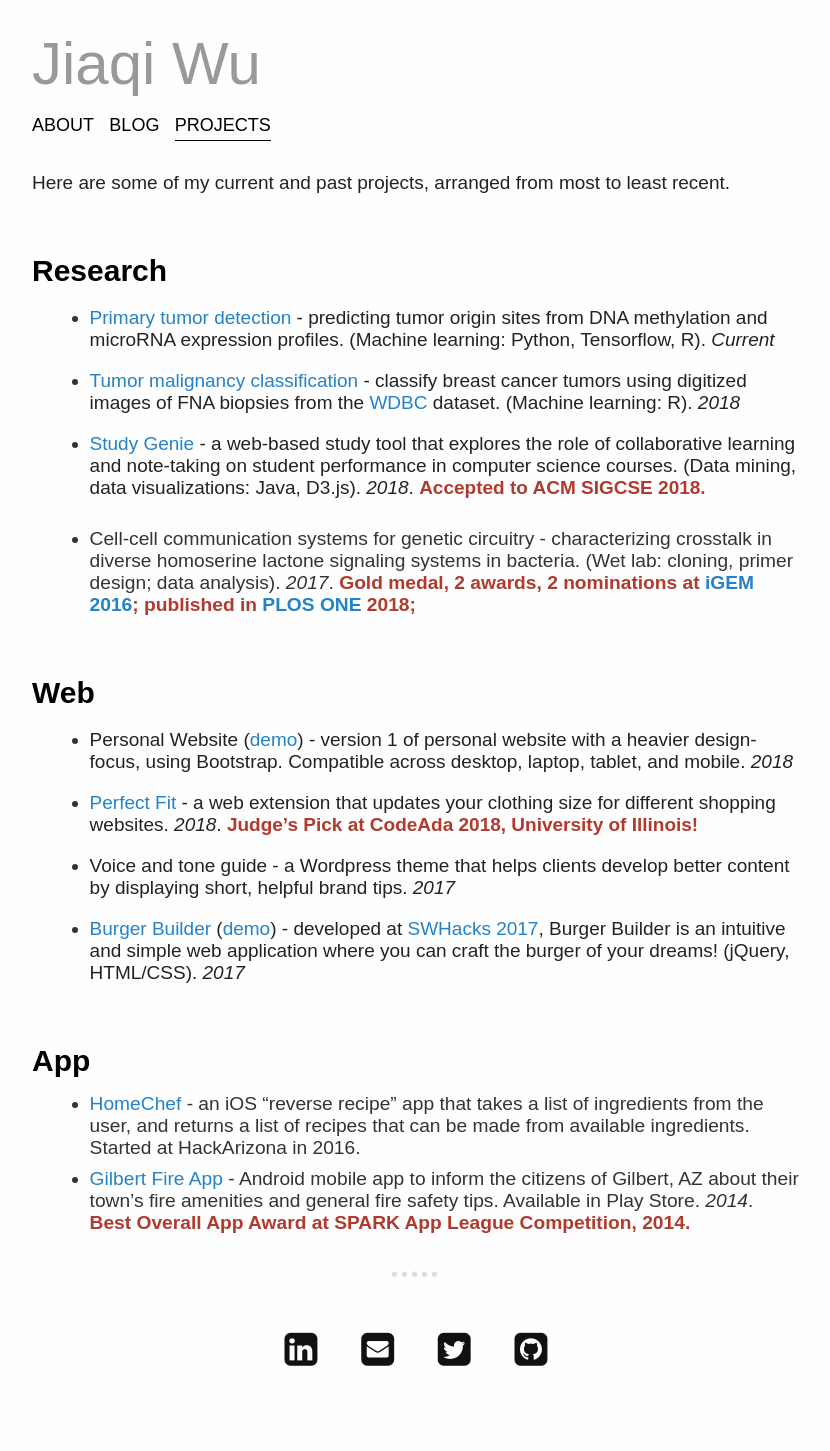
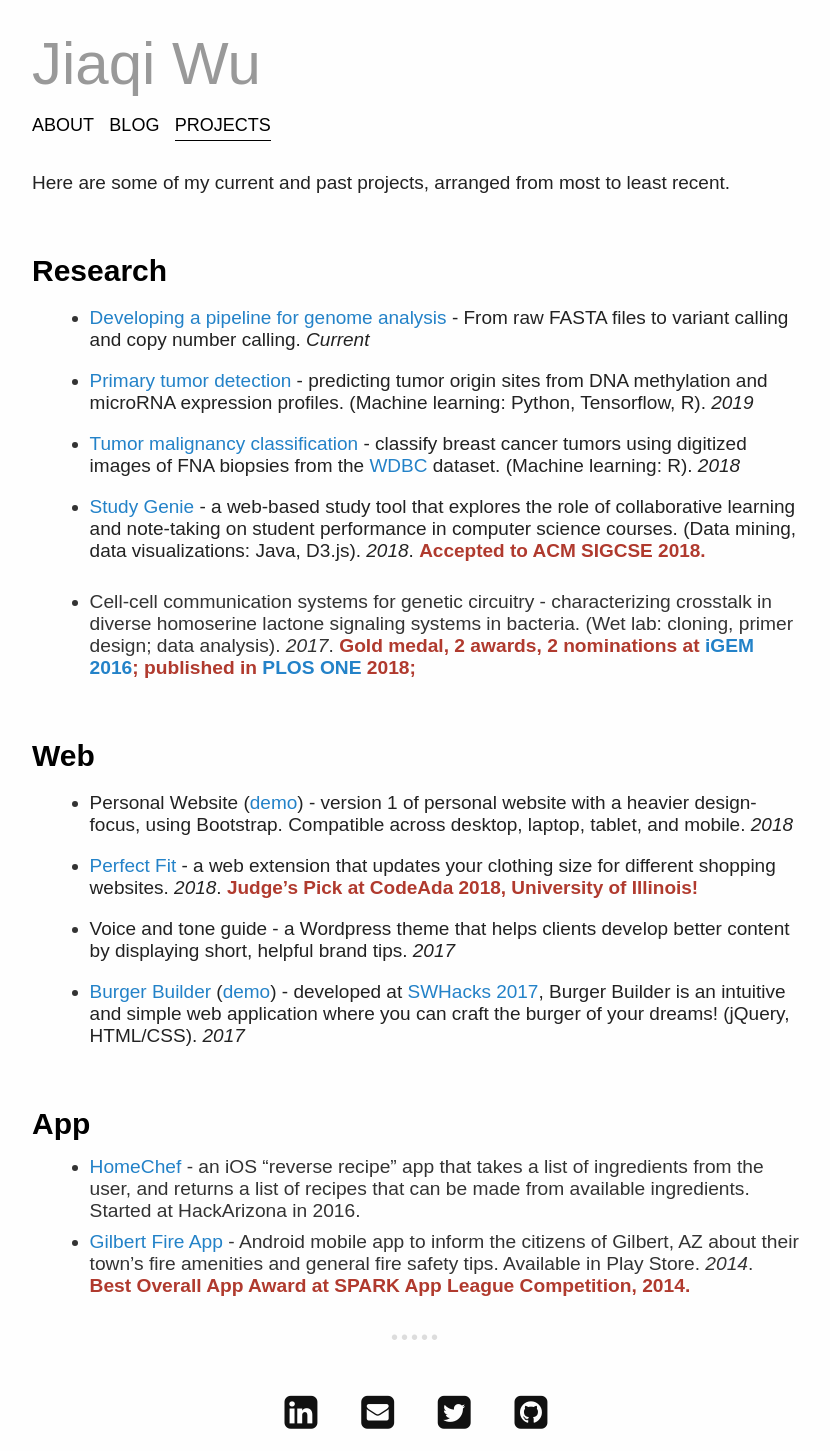
Before and after one commit to programmingprincess/programmingprincess.github.io, a Jekyll site: the page built from projects.md, in a window 1280 px wide. Shown: the whole page, without its empty margins (224-1054 px from the left). Built offline with Jekyll 4.4.1, drawn with Linux system fonts in a browser that asks for light colours; some web fonts are replaced; before the commit the page ends 1388 px from its top, so only the background shows below that.

Commit message:
update from summer

```diff
--- a/projects.md
+++ b/projects.md
@@ -12,11 +12,13 @@
 Here are some of my current and past projects, arranged from most to least recent.
 
 ## Research
-* [Primary tumor detection]() - predicting tumor origin sites from DNA methylation and microRNA expression profiles. (Machine learning: Python, Tensorflow, R). *Current*
+* [Developing a pipeline for genome analysis](https://github.com/programmingprincess/genome-analysis/) - From raw FASTA files to variant calling and copy number calling. *Current*
 
-* [Tumor malignancy classification]() - classify breast cancer tumors using digitized images of FNA biopsies from the [WDBC](https://archive.ics.uci.edu/ml/datasets/Breast+Cancer+Wisconsin+(Diagnostic)) dataset. (Machine learning: R). *2018*
+* [Primary tumor detection](https://github.com/programmingprincess/tumor-origin) - predicting tumor origin sites from DNA methylation and microRNA expression profiles. (Machine learning: Python, Tensorflow, R). *2019*
 
-* [Study Genie]() - a web-based study tool that explores the role of collaborative learning and note-taking on student performance in computer science courses. (Data mining, data visualizations: Java, D3.js). *2018*. <span class = "award">**Accepted to ACM SIGCSE 2018.**</span>
+* [Tumor malignancy classification](https://github.com/programmingprincess/breast-cancer-ml) - classify breast cancer tumors using digitized images of FNA biopsies from the [WDBC](https://archive.ics.uci.edu/ml/datasets/Breast+Cancer+Wisconsin+(Diagnostic)) dataset. (Machine learning: R). *2018*
+
+* [Study Genie](https://dl.acm.org/citation.cfm?id=3162340) - a web-based study tool that explores the role of collaborative learning and note-taking on student performance in computer science courses. (Data mining, data visualizations: Java, D3.js). *2018*. <span class = "award">**Accepted to ACM SIGCSE 2018.**</span>
 
 <!-- * Clustering colon cancer subtypes - identifying colon cancer subtypes by clustering [gene expression data](https://journals.plos.org/plosmedicine/article?id=10.1371/journal.pmed.1001453). (Machine learning methods: R). *2016* -->
 
```
Also changed, not shown: _posts/2019-01-05-tcga.md (+3 -3 lines), index.md (+2 -2 lines), 1 other file.
